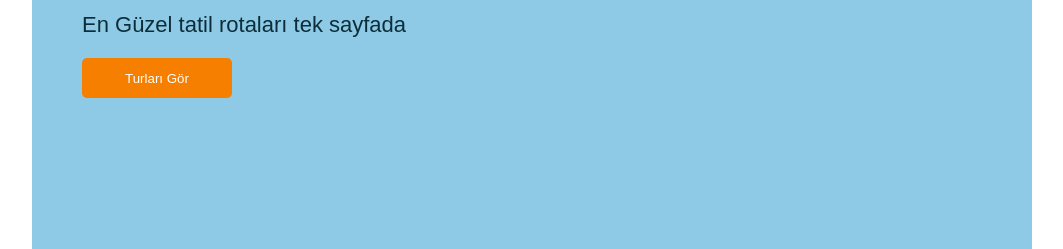
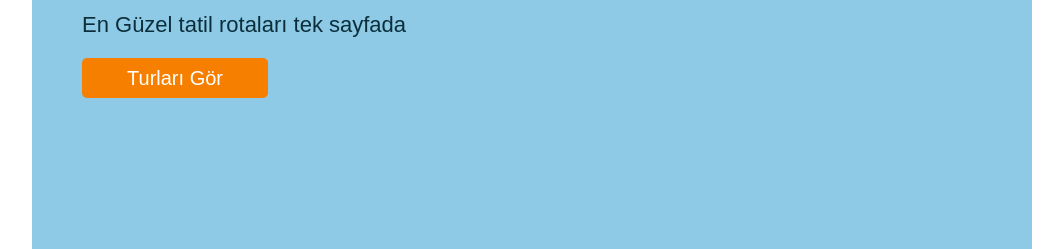
Before and after one commit to Luroxdev/CSS, a plain HTML site: page Claude Turizm/index.html in a window 1280 px wide. Shown: the part 298-547 px from the top of the page, without its empty margins (108-1171 px from the left). Drawn offline with Linux system fonts and the light colour scheme.

Commit message:
Güncellendi

```diff
--- a/Claude Turizm/style.css
+++ b/Claude Turizm/style.css
@@ -66,7 +66,8 @@ nav a {
 #banner button {
 	margin-top: 20px;
 	margin-left: 50px;
-	width: 150px;
+	font-size: 20px;
+	width: 186px;
 	height: 40px;
 	background-color: #f77f00;
 	color: white;
```
